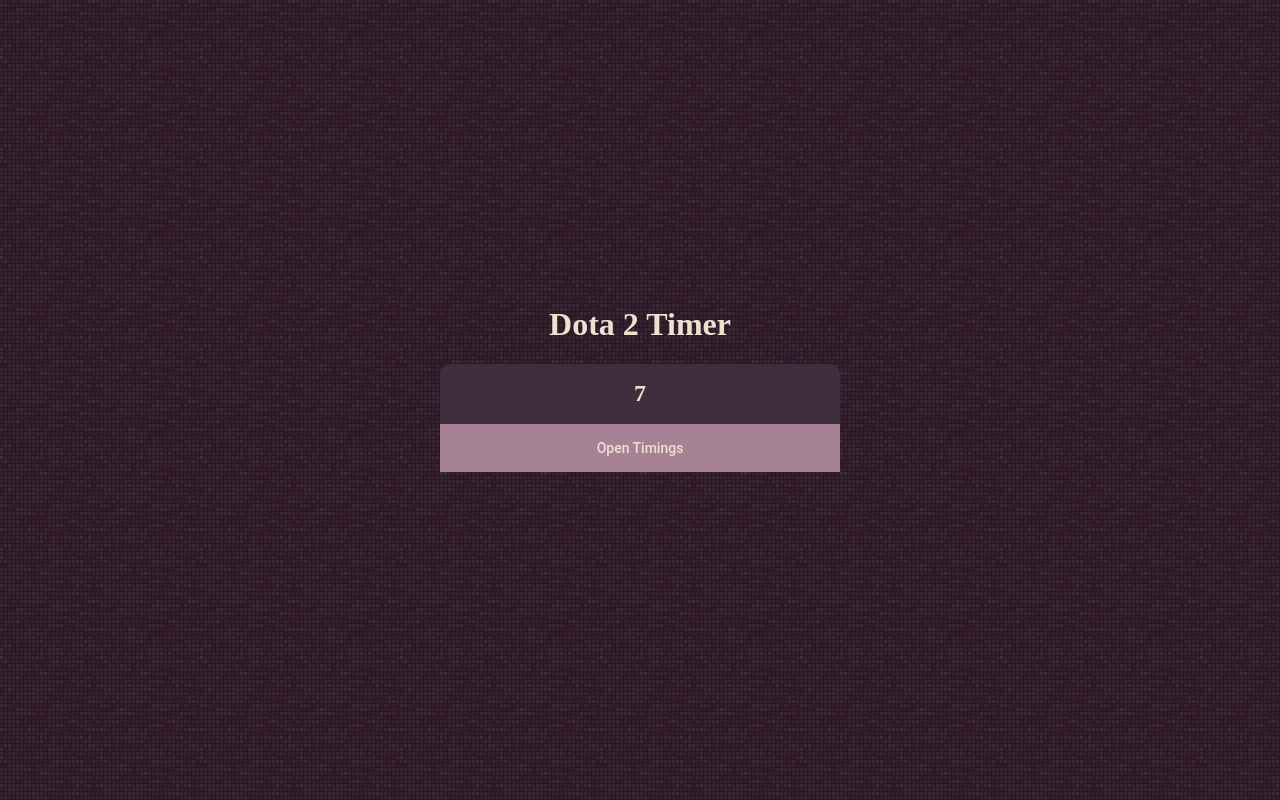
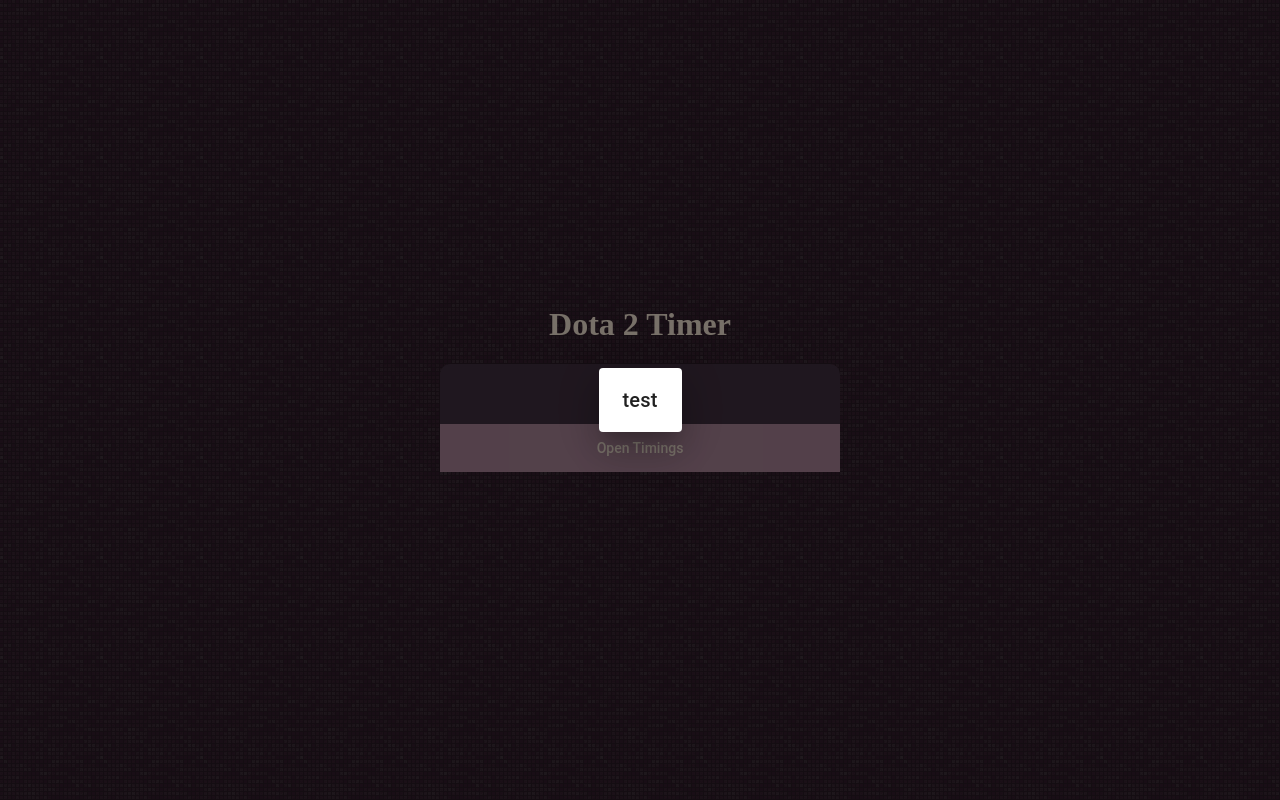
Before and after one commit to Witalka-Shelby/dota-app, a React (Create React App) app: page / in a window 1280 px wide. Built offline with nearby package versions, Linux system fonts and the light colour scheme.

Commit message:
1.2 trigger works

```diff
--- a/src/App.js
+++ b/src/App.js
@@ -3,20 +3,29 @@
 import "./App.css";
 import Timer from "./components/Timer";
 import TimingsList from "./components/TimingsList";
+import RuneAlert from "./components/RuneAlert";
+import Button from "@mui/material/Button";
 
 function App() {
   const [expand, setExpand] = React.useState(false);
   const [count, setCount] = React.useState(0);
 
+  const [rune, setRune] = React.useState(false);
+
   React.useEffect(() => {
     //Implementing the setInterval method
     const interval = setInterval(() => {
       setCount(count + 1);
+      if (count % 10 === 0) {
+        setRune(true);
+      } else {
+        console.log("rune off");
+      }
     }, 1000);
 
     //Clearing the interval
     return () => clearInterval(interval);
-  }, [count]);
+  }, [count, rune]);
 
   function handleClick() {
     setExpand((prevState) => {
@@ -34,11 +43,11 @@
           <Timer time={count} />
         </div>
         <div className="timings">
-          <TimingsList
-            time={count}
-            toggleCard={handleClick}
-            expandCard={expand}
-          />
+          <TimingsList toggleCard={handleClick} expandCard={expand} />
+        </div>
+        <div>
+          {/* <Button onClick={handleClickOpen}>Test</Button> */}
+          <RuneAlert runeTrigger={rune} changeRune={setRune} text={"test"} />
         </div>
       </div>
     </div>
--- a/src/components/Item.jsx
+++ b/src/components/Item.jsx
@@ -1,5 +1,4 @@
 import React from "react";
-
 import ListItem from "@mui/material/ListItem";
 import ListItemIcon from "@mui/material/ListItemIcon";
 import ListItemText from "@mui/material/ListItemText";
--- a/src/components/RuneAlert.jsx
+++ b/src/components/RuneAlert.jsx
@@ -1,16 +1,41 @@
-import * as React from "react";
+import React from "react";
 import Dialog from "@mui/material/Dialog";
 import DialogTitle from "@mui/material/DialogTitle";
 
-export default function AlertDialogSlide(props) {
+export default function AlertDialogSlide({ runeTrigger, text, changeRune }) {
+  // function handleClickOpen() {
+  //   setOpen(true);
+  //   setTimeout(() => {
+  //     setOpen(false);
+  //   }, 5000);
+  // }
+
+  function turnAlertOff() {
+    setTimeout(changeRune(false), 5000);
+  }
+
+  // React.useEffect(() => {
+  //   const interval = setInterval(() => {
+  //     if (true) {
+  //       console.log("bounty");
+  //       setOpen(true);
+  //       setTimeout(() => {
+  //         setOpen(false);
+  //       }, 5000);
+  //     }
+  //   }, 10000);
+
+  //   return () => clearInterval(interval);
+  // }, []);
   return (
     <div>
       <Dialog
-        open={props.state}
+        open={runeTrigger}
+        onLoad={turnAlertOff}
         aria-labelledby="alert-dialog-title"
         aria-describedby="alert-dialog-description"
       >
-        <DialogTitle id="alert-dialog-title">{props.text}</DialogTitle>
+        <DialogTitle id="alert-dialog-title">{text}</DialogTitle>
       </Dialog>
     </div>
   );
--- a/src/components/TimingsList.jsx
+++ b/src/components/TimingsList.jsx
@@ -4,50 +4,26 @@
 import Item from "./Item";
 import Collapse from "@mui/material/Collapse";
 import runeTimes from "../runeTimes";
-import RuneAlert from "./RuneAlert";
-import Button from "@mui/material/Button";
 
-export default function SwitchListSecondary(props) {
-  const [open, setOpen] = React.useState(false);
-
-  function handleClickOpen() {
-    setOpen(true);
-    setTimeout(() => {
-      setOpen(false);
-    }, 5000);
-  }
-
-  // console.log(props.time % 60);
-  // if (props.time % 60 === 0) {
-  //   console.log("1 min rune");
-  // }
-  React.useEffect(() => {
-    const interval = setInterval(() => {
-      console.log("10sec");
-      handleClickOpen();
-    }, 10000);
-
-    return () => clearInterval(interval);
-  }, []);
-
-  // setInterval(handleClickOpen, 10000);
-
+export default function SwitchListSecondary({ expandCard, toggleCard }) {
   return (
     <List
+      key={"runeTimingsList"}
       sx={{ width: "100%", maxWidth: "100%" }}
       subheader={
         <ListSubheader
+          key={"runeTimingsListHeader"}
           onClick={() => {
-            props.toggleCard();
+            toggleCard();
           }}
           style={{ backgroundColor: "#A78295" }}
           color="inherit"
         >
-          {props.expandCard ? "Timings" : "Open Timings"}
+          {expandCard ? "Timings" : "Open Timings"}
         </ListSubheader>
       }
     >
-      <Collapse timeout="auto" in={props.expandCard}>
+      <Collapse key={"runeTimingsListCollapse"} timeout="auto" in={expandCard}>
         {runeTimes.map((rune, index) => {
           return (
             <div>
@@ -60,8 +36,6 @@
             </div>
           );
         })}
-        <Button onClick={handleClickOpen}>Test</Button>
-        <RuneAlert state={open} text={"test"} />
       </Collapse>
     </List>
   );
```
